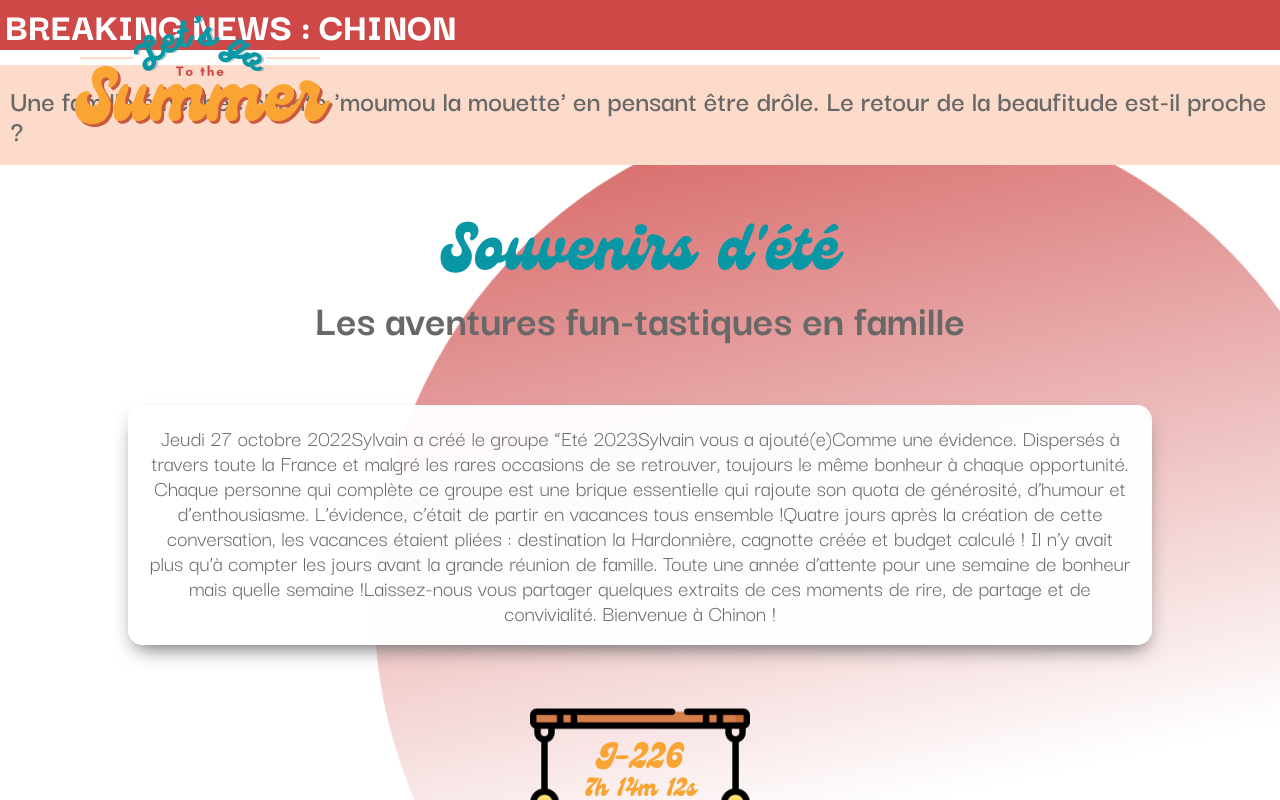
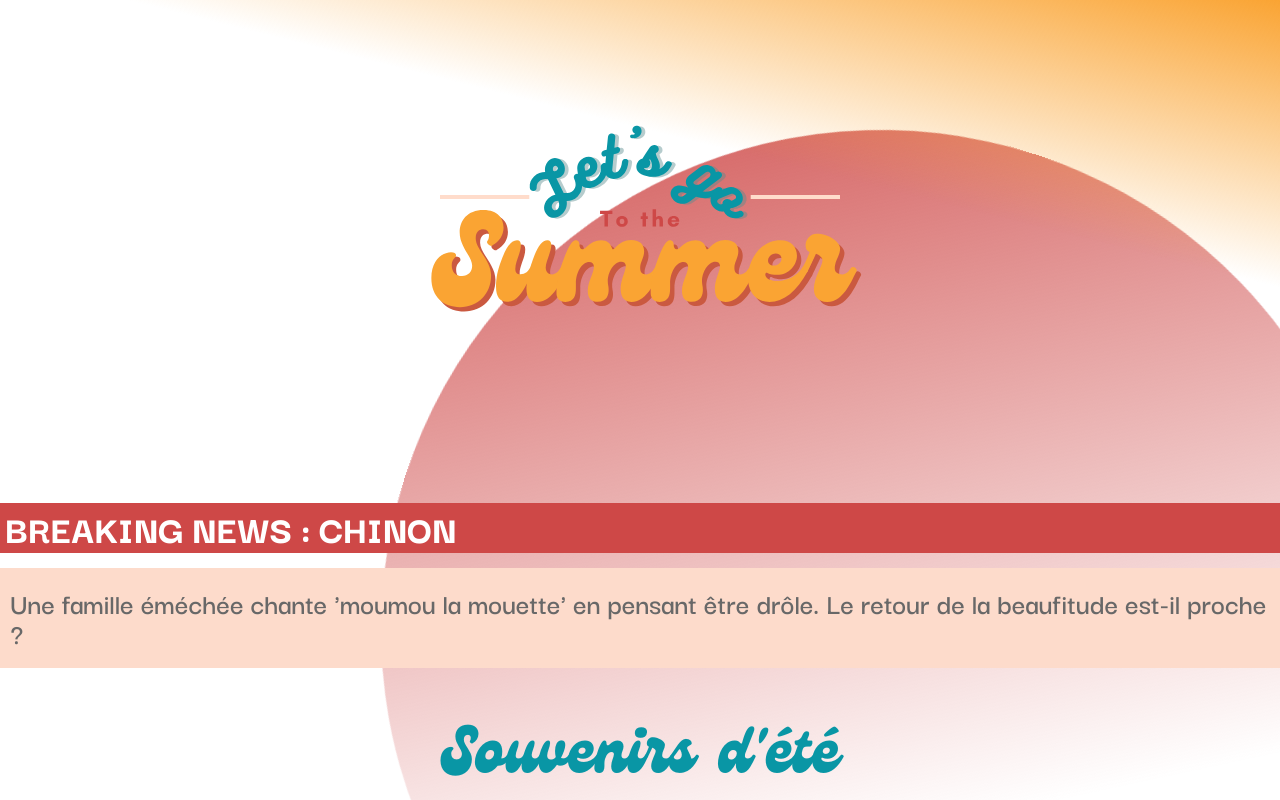
Before and after one commit to PixelsAndCookies/lets-go-to-the-summer, a React (Vite) app: page / in a window 1280 px wide. Shown: the top 800 px of the page. Built offline with nearby package versions, Linux system fonts and the light colour scheme.

Commit message:
Update _Logo.scss

```diff
--- a/src/components/Logo/_Logo.scss
+++ b/src/components/Logo/_Logo.scss
@@ -1,4 +1,4 @@
-.logo {
+.holiday-header .logo {
     object-fit: contain;
     height: 30rem;
     position: absolute;
```
